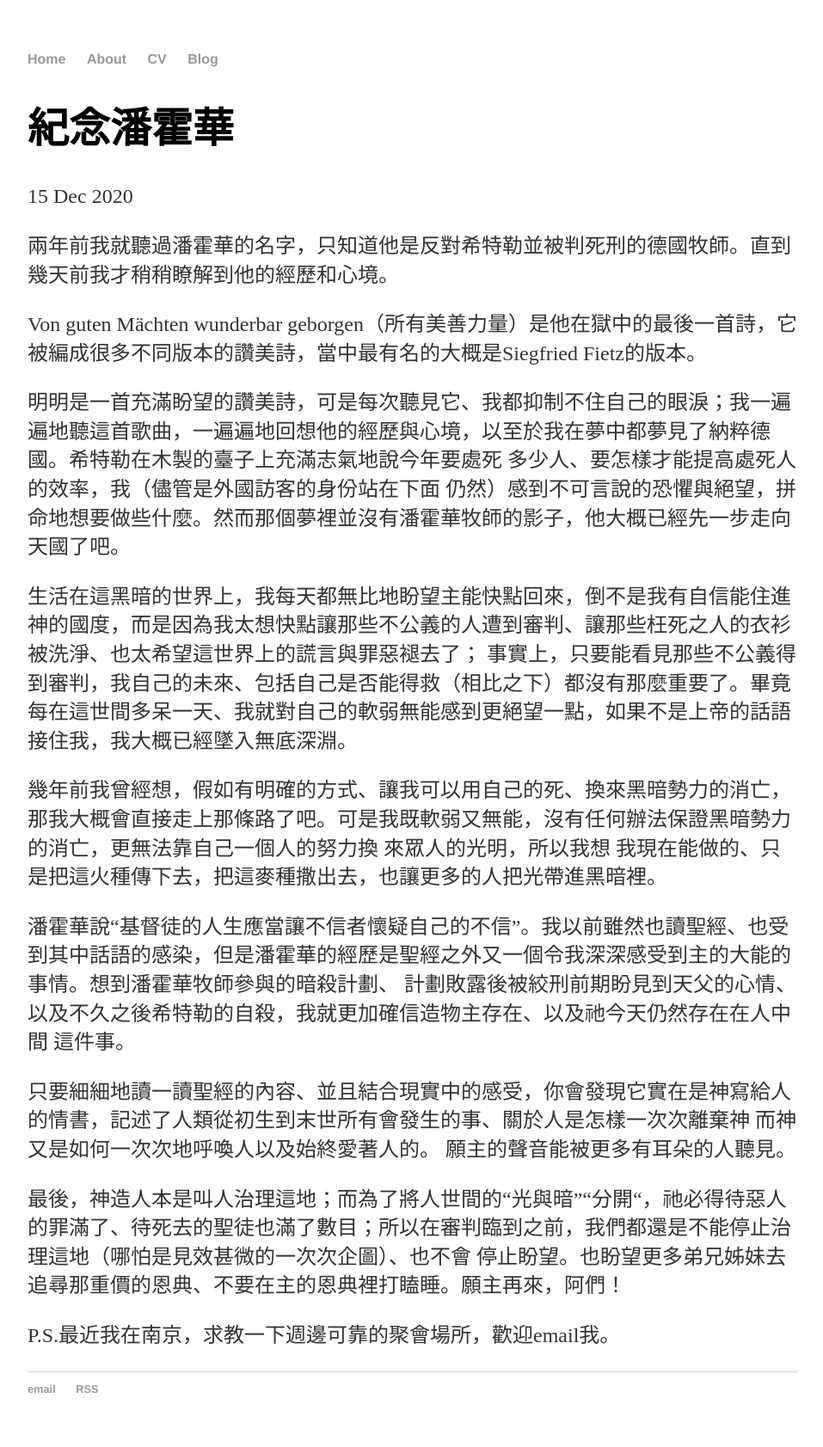
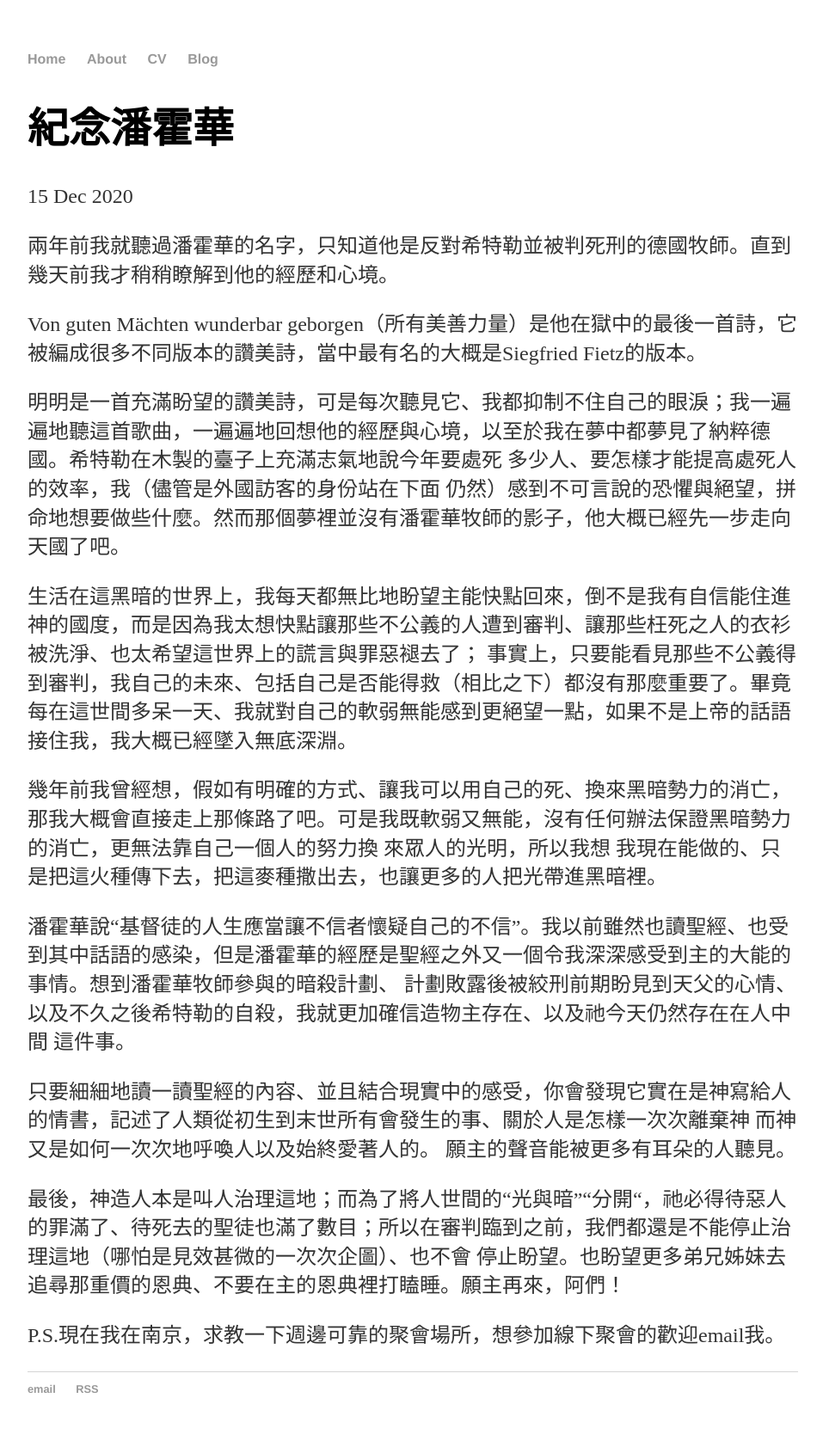
Before and after one commit to Ekove/ekove.github.io, a Jekyll site: the page built from _posts/2020-12-15-In_Memorial_of_Bonhoeffer.md, in a window 1280 px wide. Shown: the whole page at 86% size, without its empty margins (160-1117 px from the left). Built offline with Jekyll 4.4.1, drawn with Linux system fonts in a browser that asks for light colours.

Commit message:
Update 2020-12-15-In_Memorial_of_Bonhoeffer.md

```diff
--- a/_posts/2020-12-15-In_Memorial_of_Bonhoeffer.md
+++ b/_posts/2020-12-15-In_Memorial_of_Bonhoeffer.md
@@ -25,4 +25,4 @@ Von guten Mächten wunderbar geborgen（所有美善力量）是他在獄中的
 最後，神造人本是叫人治理這地；而為了將人世間的“光與暗”“分開“，祂必得待惡人的罪滿了、待死去的聖徒也滿了數目；所以在審判臨到之前，我們都還是不能停止治理這地（哪怕是見效甚微的一次次企圖）、也不會
 停止盼望。也盼望更多弟兄姊妹去追尋那重價的恩典、不要在主的恩典裡打瞌睡。願主再來，阿們！
 
-P.S.最近我在南京，求教一下週邊可靠的聚會場所，歡迎email我。
+P.S.現在我在南京，求教一下週邊可靠的聚會場所，想參加線下聚會的歡迎email我。
```
